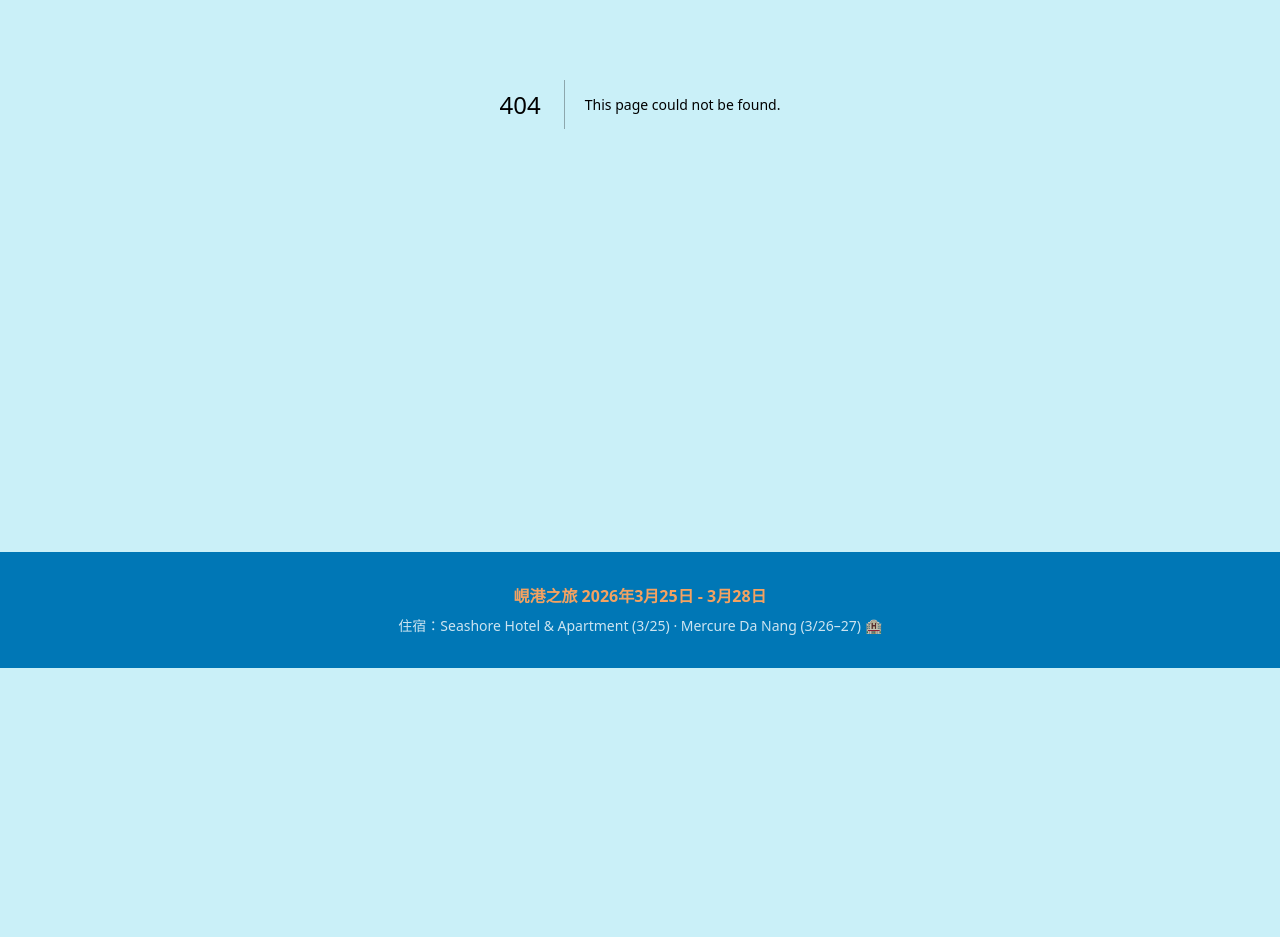
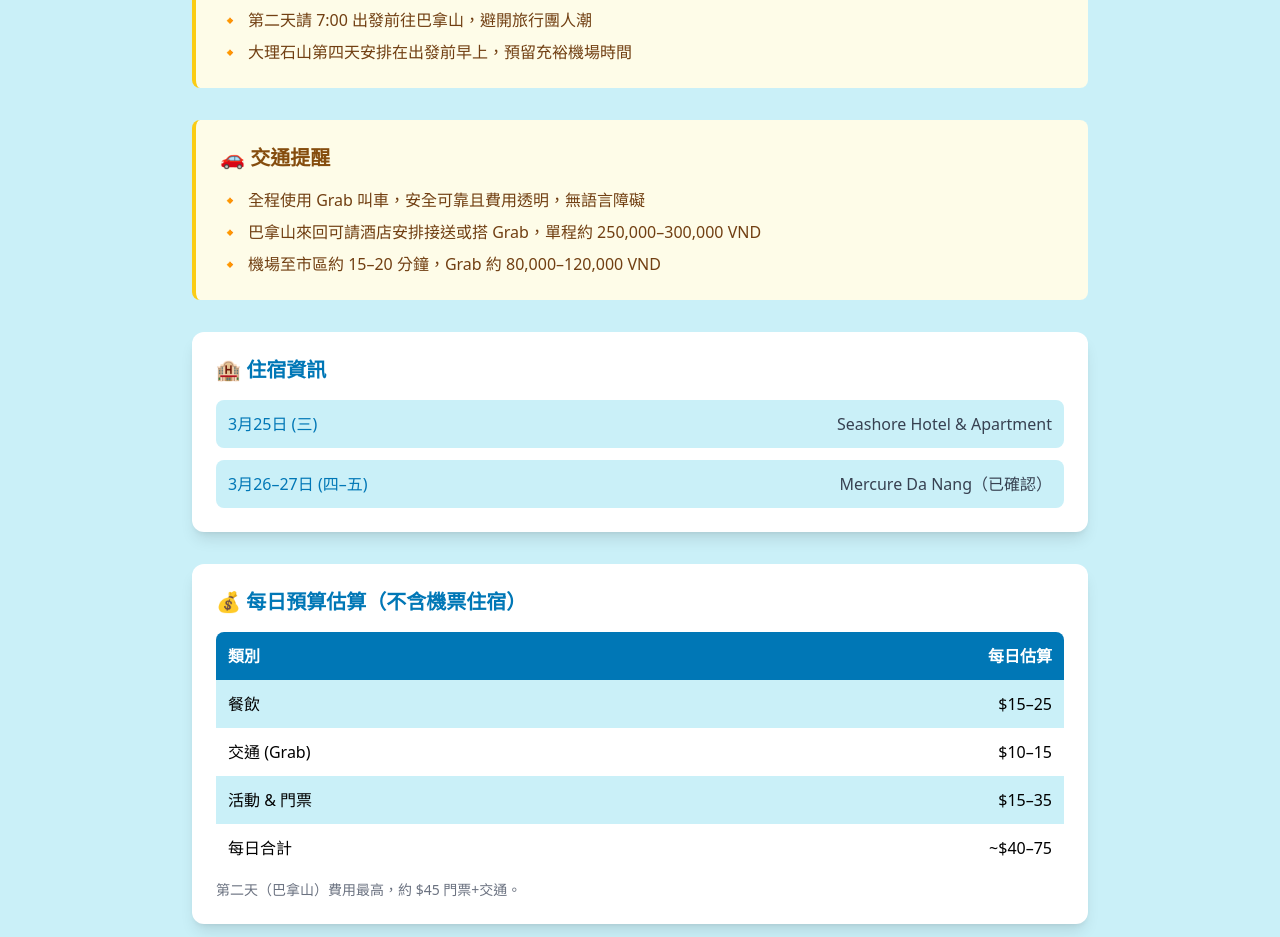
Before and after one commit to johntyty912/danang-2026, a Next.js app in the folder website/: page /tips in a window 1280 px wide. Before the commit this address had no page. Shown: the part 360-1297 px from the top of the page. Before the commit the page ends 1028 px from the top, so only its background shows below. Built offline with nearby package versions, Linux system fonts and the light colour scheme.

Commit message:
feat: add tips data and notes page

```diff
--- /dev/null
+++ b/website/app/tips/page.tsx
@@ -0,0 +1,115 @@
+import tipsData from '@/data/tips.json';
+import type { TipsData } from '@/types';
+
+export default function TipsPage() {
+  const tips = tipsData as TipsData;
+
+  return (
+    <div className="container mx-auto px-4 py-8">
+      {/* Header */}
+      <div className="text-center mb-12">
+        <h1 className="text-4xl md:text-5xl font-bold text-danang-deep mb-4">
+          注意事項 & 實用資訊 📋
+        </h1>
+        <p className="text-xl text-gray-700">出發前必讀</p>
+      </div>
+
+      <div className="max-w-4xl mx-auto space-y-8">
+        {/* Warnings */}
+        {tips.warnings.map((section, idx) => (
+          <div key={idx} className="bg-yellow-50 border-l-4 border-yellow-400 p-6 rounded-lg">
+            <h2 className="text-xl font-bold text-yellow-800 mb-4">
+              {section.icon} {section.title}
+            </h2>
+            <ul className="space-y-2">
+              {section.items.map((item, i) => (
+                <li key={i} className="flex items-start gap-2 text-yellow-900">
+                  <span className="flex-shrink-0">🔸</span>
+                  <span>{item}</span>
+                </li>
+              ))}
+            </ul>
+          </div>
+        ))}
+
+        {/* Accommodation */}
+        <div className="bg-white rounded-xl shadow-lg p-6">
+          <h2 className="text-xl font-bold text-danang-deep mb-4">🏨 住宿資訊</h2>
+          <div className="space-y-3">
+            {tips.accommodation.map((a, idx) => (
+              <div key={idx} className="flex justify-between items-center p-3 bg-danang-cream rounded-lg">
+                <span className="font-medium text-danang-deep">{a.date}</span>
+                <span className="text-gray-700">{a.hotel}</span>
+              </div>
+            ))}
+          </div>
+        </div>
+
+        {/* Budget */}
+        <div className="bg-white rounded-xl shadow-lg p-6">
+          <h2 className="text-xl font-bold text-danang-deep mb-4">💰 每日預算估算（不含機票住宿）</h2>
+          <div className="overflow-x-auto">
+            <table className="w-full">
+              <thead>
+                <tr className="bg-danang-deep text-white">
+                  <th className="text-left p-3 rounded-tl-lg">類別</th>
+                  <th className="text-right p-3 rounded-tr-lg">每日估算</th>
+                </tr>
+              </thead>
+              <tbody>
+                {tips.budget.map((row, idx) => (
+                  <tr key={idx} className={idx % 2 === 0 ? 'bg-danang-cream' : 'bg-white'}>
+                    <td className="p-3 font-medium">{row.category}</td>
+                    <td className="p-3 text-right">{row.dailyEstimate}</td>
+                  </tr>
+                ))}
+              </tbody>
+            </table>
+          </div>
+          <p className="text-sm text-gray-500 mt-2">第二天（巴拿山）費用最高，約 $45 門票+交通。</p>
+        </div>
+
+        {/* Transport */}
+        <div className="bg-white rounded-xl shadow-lg p-6">
+          <h2 className="text-xl font-bold text-danang-deep mb-4">🚗 交通費用參考</h2>
+          <ul className="space-y-2">
+            {tips.transport.map((item, idx) => (
+              <li key={idx} className="flex items-start gap-2 text-gray-700">
+                <span className="flex-shrink-0 text-danang-sky">›</span>
+                <span>{item}</span>
+              </li>
+            ))}
+          </ul>
+        </div>
+
+        {/* Packing */}
+        <div className="bg-white rounded-xl shadow-lg p-6">
+          <h2 className="text-xl font-bold text-danang-deep mb-4">🎒 打包清單（3月份峴港）</h2>
+          <ul className="grid grid-cols-1 md:grid-cols-2 gap-2">
+            {tips.packingList.map((item, idx) => (
+              <li key={idx} className="flex items-start gap-2 text-gray-700">
+                <span className="flex-shrink-0">✅</span>
+                <span>{item}</span>
+              </li>
+            ))}
+          </ul>
+        </div>
+
+        {/* Apps */}
+        <div className="bg-white rounded-xl shadow-lg p-6">
+          <h2 className="text-xl font-bold text-danang-deep mb-4">📱 實用 App</h2>
+          <div className="space-y-3">
+            {tips.apps.map((app, idx) => (
+              <div key={idx} className="flex items-start gap-3 p-3 bg-danang-cream rounded-lg">
+                <div className="flex-1">
+                  <span className="font-bold text-danang-deep">{app.name}</span>
+                  <span className="text-gray-600 ml-2 text-sm">— {app.description}</span>
+                </div>
+              </div>
+            ))}
+          </div>
+        </div>
+      </div>
+    </div>
+  );
+}
--- /dev/null
+++ b/website/data/tips.json
@@ -0,0 +1,54 @@
+{
+  "warnings": [
+    {
+      "title": "重要提醒",
+      "icon": "⚠️",
+      "items": [
+        "巴拿山門票請提前在 booking.sunworld.vn 購買，成人 750,000 VND，可免排隊",
+        "會安古城門票 120,000 VND，包含 5 個文化景點入場",
+        "第二天請 7:00 出發前往巴拿山，避開旅行團人潮",
+        "大理石山第四天安排在出發前早上，預留充裕機場時間"
+      ]
+    },
+    {
+      "title": "交通提醒",
+      "icon": "🚗",
+      "items": [
+        "全程使用 Grab 叫車，安全可靠且費用透明，無語言障礙",
+        "巴拿山來回可請酒店安排接送或搭 Grab，單程約 250,000–300,000 VND",
+        "機場至市區約 15–20 分鐘，Grab 約 80,000–120,000 VND"
+      ]
+    }
+  ],
+  "packingList": [
+    "輕便透氣衣物（3月天氣 25–29°C，溫暖潮濕）",
+    "薄外套或連帽衫（巴拿山山頂較涼，室內冷氣強）",
+    "舒適步行鞋（大理石山石階、會安石板路）",
+    "防曬乳、太陽眼鏡、帽子",
+    "泳衣（美溪海灘）",
+    "小型日用背包",
+    "雨傘或輕便雨衣（備用，3月偶有陣雨）"
+  ],
+  "apps": [
+    { "name": "Grab", "description": "叫車首選，支援信用卡付款，無語言障礙" },
+    { "name": "Google Maps", "description": "建議提前下載峴港及會安離線地圖備用" },
+    { "name": "Google Translate", "description": "相機翻譯功能對看越文菜單非常實用" }
+  ],
+  "transport": [
+    "機場至海灘區 Grab：約 80,000–120,000 VND ($3–5)",
+    "峴港市區短途 Grab：約 30,000–60,000 VND",
+    "峴港至巴拿山 Grab（單程）：約 250,000–300,000 VND ($10–12)",
+    "峴港至會安 Grab：約 200,000–250,000 VND ($8–10)",
+    "峴港至大理石山 Grab：約 50,000 VND"
+  ],
+  "budget": [
+    { "category": "餐飲", "dailyEstimate": "$15–25" },
+    { "category": "交通 (Grab)", "dailyEstimate": "$10–15" },
+    { "category": "活動 & 門票", "dailyEstimate": "$15–35" },
+    { "category": "每日合計", "dailyEstimate": "~$40–75" }
+  ],
+  "accommodation": [
+    { "date": "3月25日 (三)", "hotel": "Seashore Hotel & Apartment" },
+    { "date": "3月26–27日 (四–五)", "hotel": "Mercure Da Nang（已確認）" }
+  ]
+}
```
